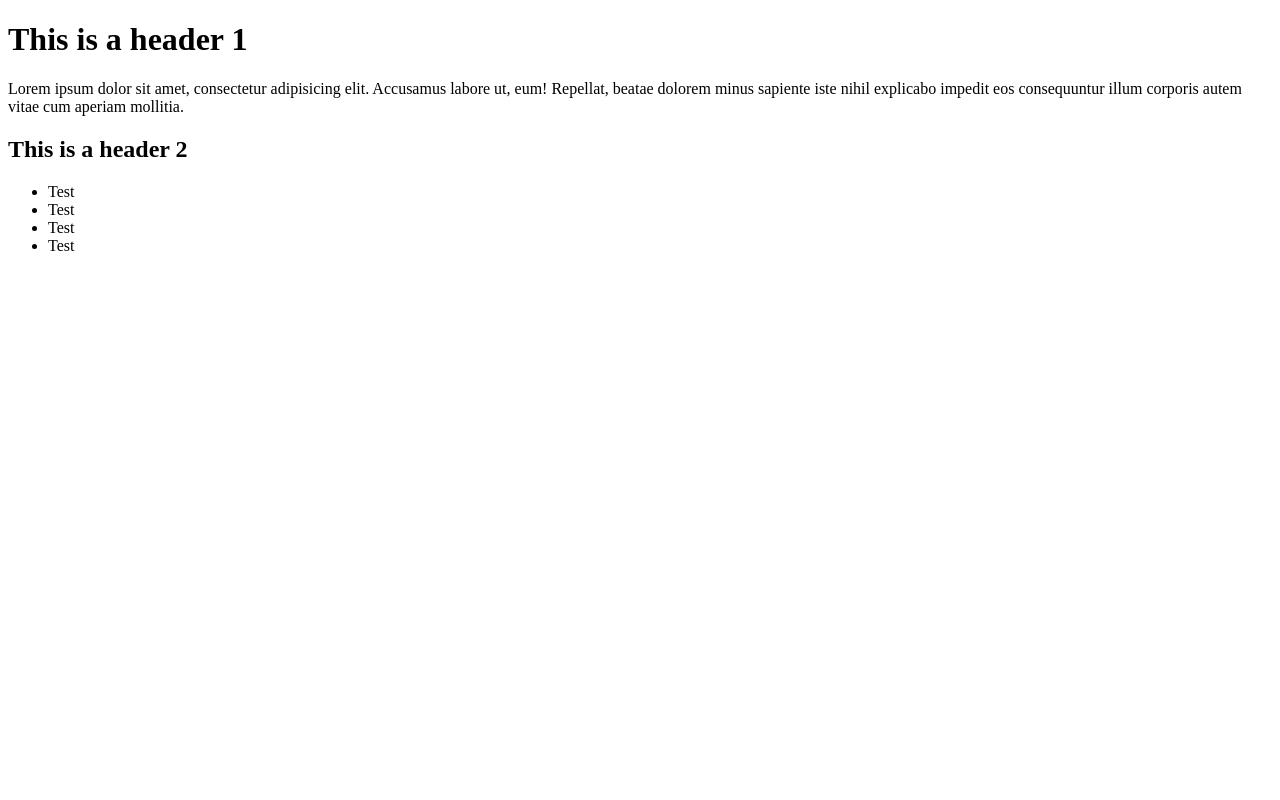
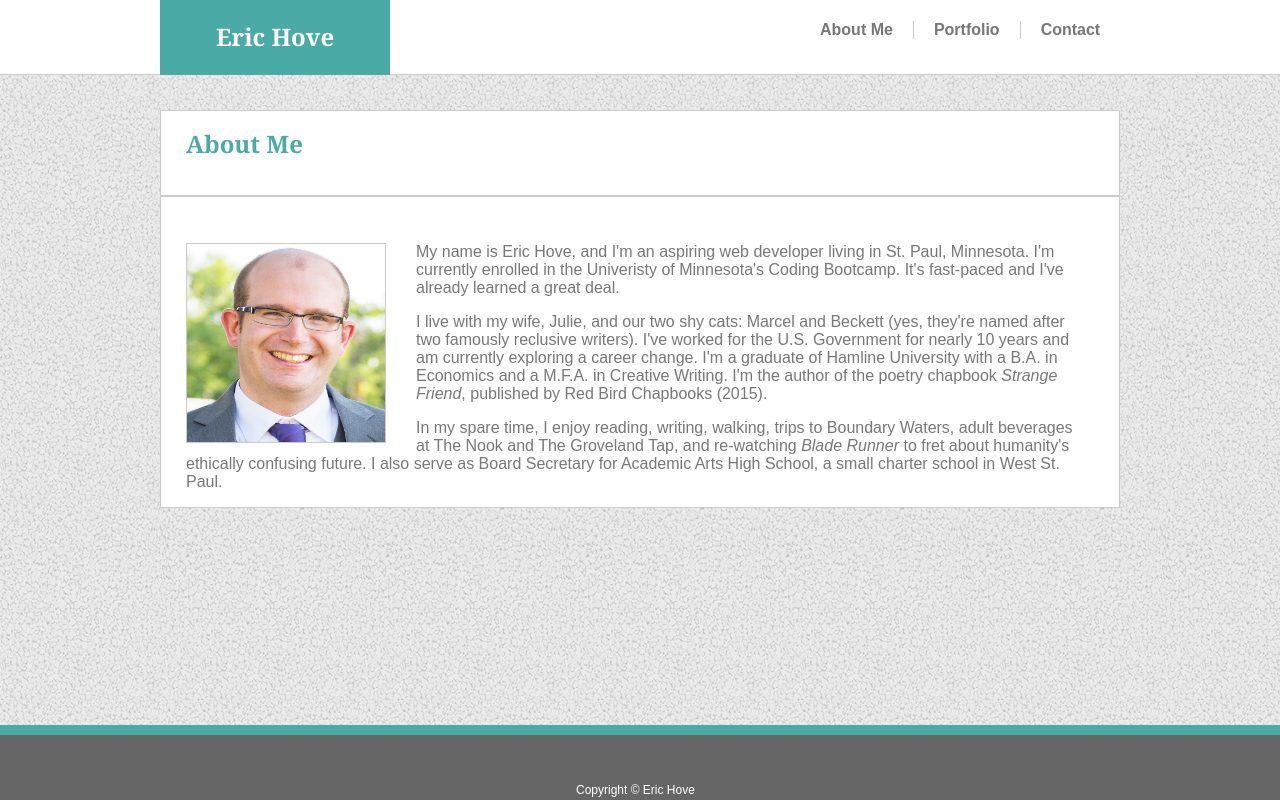
Before and after one commit to eghove/eghove.github.io, a plain HTML site: page index.html in a window 1280 px wide. Drawn offline with Linux system fonts and the light colour scheme.

Commit message:
Going live with portfolio beta from the homework

```diff
--- /dev/null
+++ b/assets/css/style.css
@@ -0,0 +1,203 @@
+* {
+    box-sizing: border-box;
+}
+
+
+/*Styling the body default */
+body{
+    font-family: 'Arial', 'Helvetica Neue', Helvetica, sans-serif;
+    color: #777777;
+    background-image: url("../images/gravel.png");
+}
+
+
+/*Styling the header */
+header {
+    width: 100%;
+    background-color:#ffffff;
+    margin: 0;
+    position: absolute;
+    left: 0;
+    top: 0;
+    height: 75px;
+    border-bottom: solid 1px #cccccc;
+}
+
+/*Styling the nav bar, overlays the header */
+nav {
+    width: 960px;
+    height: 75px;
+    border-bottom: solid 1px #cccccc;
+    margin: 0 auto 0 auto;
+}
+
+/*Styling my name on all pages */
+.MyNameBig {
+    width: 230px;
+    height: 75px;
+    float: left;
+    background-color:#4aaaa5;
+    color: white;
+    text-align: center;
+    margin: 0 430px 0 0;
+    padding-top: 20px;
+}
+
+/*Making the Navigation Links float left, might not even need this */
+.NavLinks {
+    float: left;
+}
+
+/* This appears to be vestigal from an earlier commit */
+#AboutMe {
+    padding-right: 20px;
+    border-right: solid 1px #cccccc;
+}
+
+#Portfolio {
+    padding-left: 20px;
+    padding-right: 20px;
+    border-right: solid 1px #cccccc;
+}
+
+#Contact {
+    padding-left: 20px;
+}
+
+/* Styles the wrapper box */
+div.wrapper {
+    clear: both;
+    overflow: auto;
+    width: 960px;
+    margin:  110px auto 100px auto;
+    background-color: #ffffff;
+    border: 1px solid #cccccc;
+}
+
+/*Styles links */
+a {
+    text-decoration: none; /*Removes the underlining of links */
+    color: inherit;
+}
+
+/*Styling a pseudo-class */
+a:hover{
+    color: #4aaaa5;
+}
+
+/*Styles header 1 */
+h1 {
+    font-family: 'Georgia', Times, 'Times New Roman', serif;
+    font-size: 24px;
+}
+
+/*Styles the big text in the wrapper box */
+.ContentHeader {
+    color: #4aaaa5;
+    border-bottom: solid 2px #cccccc;
+    padding-bottom: 35px;
+    padding-left: 25px;
+}
+
+/*Set defalt styling for section */
+section {
+    padding-top: 30px;
+    padding-left: 25px;
+
+}
+
+/* Styles the picture of me on index.html */
+#PictureMe {
+    width: 200px;
+    height: 200px;
+    border: 1px solid #cccccc;
+    overflow: hidden;
+    float: left;
+    margin-right: 30px;
+
+}
+
+/*Sets defaul styles for paragraphs */
+p {
+    margin-right: 30px;
+    margin-top: 0px;
+}
+
+/*Set the styling for the image gallery on portfolio.htm */
+/*For the gallery boxes */
+div.gallery {
+    float: left;
+    margin-right: 40px;
+    margin-bottom: 30px;
+    text-align: center;
+    position: relative;
+    width: 277px;
+    height: 202px;
+    border: 1px solid #cccccc;
+}
+
+/*For the labels on the gallery boxes */
+div.description {
+    background-color: #4aaaa5;
+    color: white;
+    position: absolute;
+    bottom: 20px;
+    left: 0;
+    width: 275px;
+    height: 65px;
+    padding-top: 25px;
+}
+
+
+/*Styling the name and email form boxes on contact.html */
+input[type=text], input[type=email]  {
+    width: 85%;
+    color: #777777;
+}
+
+/*Styling the message form box on contact.html.
+Not sure why I ended up having to set the font-family for textarea separately */
+textarea {
+    width:85%;
+    height: 130px;
+    color: #777777;
+    font-family: 'Arial', 'Helvetica Neue', Helvetica, sans-serif;
+}
+
+/*Styling the submit button on contact.html */
+input[type=button] {
+    background-color: #4aaaa5;
+    color: white;
+    width: 75px;
+    height: 30px;
+    margin-top: 15px;
+    margin-bottom: 15px;
+    border: none;
+}
+
+
+/*Styling the footer */
+footer {
+    clear: both;
+    overflow: auto;
+    width: 100%;
+    background-color: #666666;
+    min-height: 75px;
+    max-height: 75px;
+    position: fixed;
+    left: 0;
+    bottom: 0;
+    border-top: #4aaaa5 solid 10px;
+    margin-top: 75px;
+
+}
+
+/*Styling the copyright information that rests in the footer */
+#copyright {
+    text-align: center;
+    font-size: 12px;
+    position: absolute;
+    bottom: 5%;
+    left: 45%;
+    color: white;
+}
--- a/index.html
+++ b/index.html
@@ -1,34 +1,43 @@
-<!-- Reset.css -->
 <!DOCTYPE html>
 <html lang="en-us">
+<head>
+    <meta charset="utf-8" />
+    <title>Eric Hove: About Me</title>
+    <!--Need to link the reset css at some point in the future. Will require me to restyle everything-->
+    <link rel="stylesheet" type="text/css" href="assets/css/style.css" >
+</head>
+<body>
+    <header>
+        <nav>
+            <h1 class= "MyNameBig">Eric Hove</h1>
+            <h4 class= "NavLinks" id="AboutMe"><a href="index.html">About Me</a></h4>
+            <h4 class="NavLinks" id="Portfolio"><a href="portfolio.html">Portfolio</a></h4>
+            <h4 class="NavLinks" id="Contact"><a href="contact.html">Contact</a></h4>
+        </nav>
+    </header>
+    <!--For the content section of the About Me page-->
+    <div class="wrapper">
+        <h1 class="ContentHeader">About Me</h1>
 
-  <head>
+        <section>
 
-    <meta charset="UTF-8">
-    <title>Example Page</title>
-    <!-- Once a reset.css is used uncomment the following line to see how this stylesheet works-->
-    <!--Try enabling and then disabling it more than once.-->
-    <!-- <link rel="stylesheet" href="reset.css">
-    <link rel="stylesheet" href="sickStyles.css"> -->
+            <img id="PictureMe" src="assets/images/Eric_Headshot.jpg" alt="Eric Hove">
 
 
-  </head>
+            <!--Biographical information about me goes here-->
+                <p>My name is Eric Hove, and I'm an aspiring web developer living in St. Paul, Minnesota. I'm currently enrolled in the Univeristy of Minnesota's Coding Bootcamp. It's fast-paced and I've already learned a great deal.</p>
+                <p>I live with my wife, Julie, and our two shy cats: Marcel and Beckett (yes, they're named after two famously reclusive writers). I've worked for the U.S. Government for nearly 10 years and am currently exploring a career change. I'm a graduate of Hamline University with a B.A. in Economics and a M.F.A. in Creative Writing. I'm the author of the poetry chapbook <i><a href="http://www.redbirdchapbooks.com/content/strange-friend">Strange Friend</a></i>, published by Red Bird Chapbooks (2015).</p>
+                <p>In my spare time, I enjoy reading, writing, walking, trips to Boundary Waters, adult beverages at The Nook and The Groveland Tap, and re-watching <i>Blade Runner</i> to fret about humanity's ethically confusing future. I also serve as Board Secretary for Academic Arts High School, a small charter school in West St. Paul.</p>
 
-  <body>
 
-  <h1>This is a header 1</h1>
+        </section>
 
-  <p>Lorem ipsum dolor sit amet, consectetur adipisicing elit. Accusamus labore ut, eum! Repellat, beatae dolorem minus sapiente iste nihil explicabo impedit eos consequuntur illum corporis autem vitae cum aperiam mollitia.</p>
+    </div>
 
-  <h2>This is a header 2</h2>
+    <!--The footer-->
+    <footer>
+            <div id="copyright">Copyright &copy; Eric Hove</div>
+    </footer>
 
-  <ul>
-    <li>Test</li>
-    <li>Test</li>
-    <li>Test</li>
-    <li>Test</li>
-  </ul>
-
-  </body>
-
+</body>
 </html>
```
Also changed, not shown: contact.html (added, +51 -0 lines), portfolio.html (added, +60 -0 lines), assets/images/Eric_Headshot.jpg (added), assets/images/Hangman.jpg (added), assets/images/RPG_game.jpg (added), assets/images/Rutgers.jpg (added), assets/images/Trivia.jpg (added), assets/images/gravel.png (added), assets/images/rock-paper-scissors.jpg (added), 1 other file.
